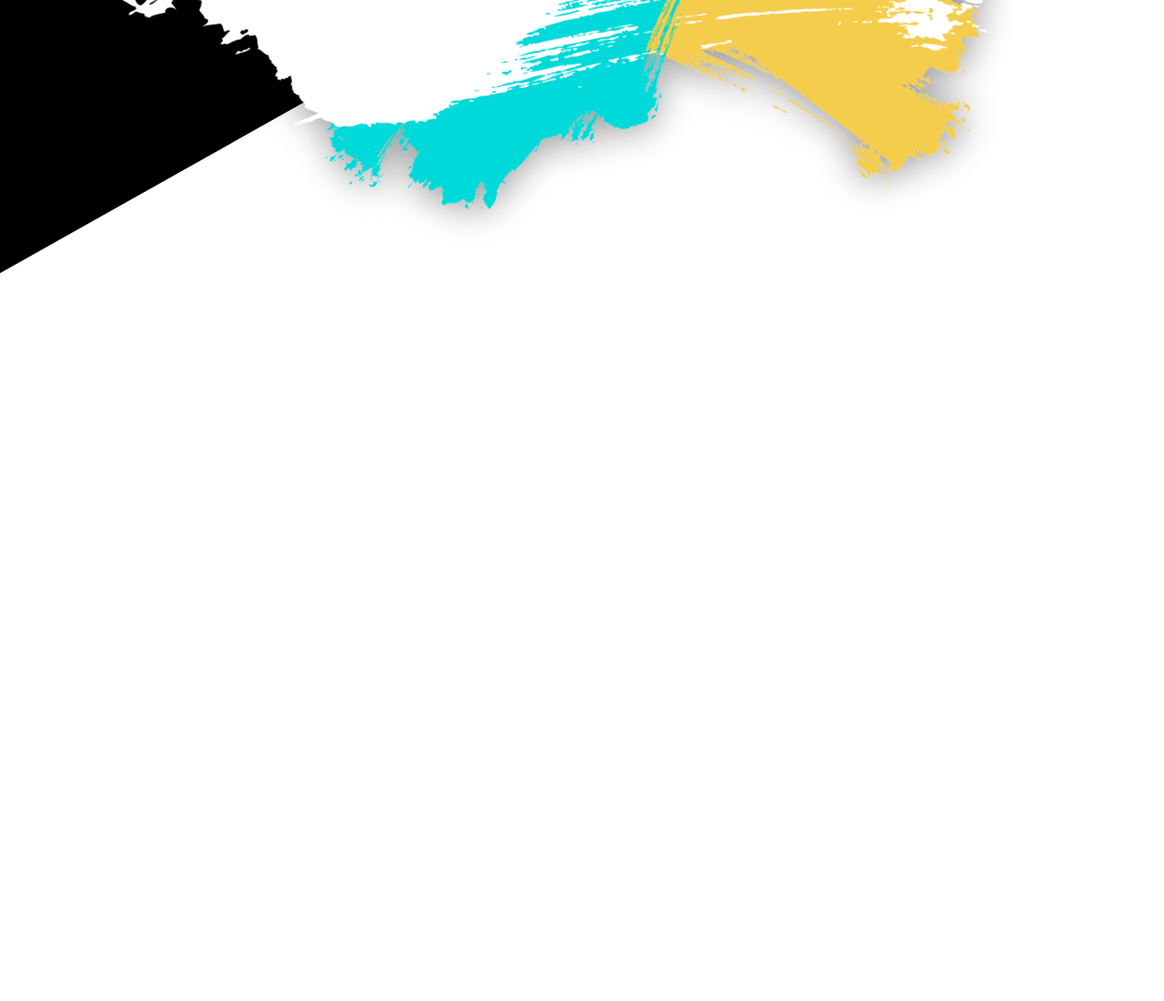
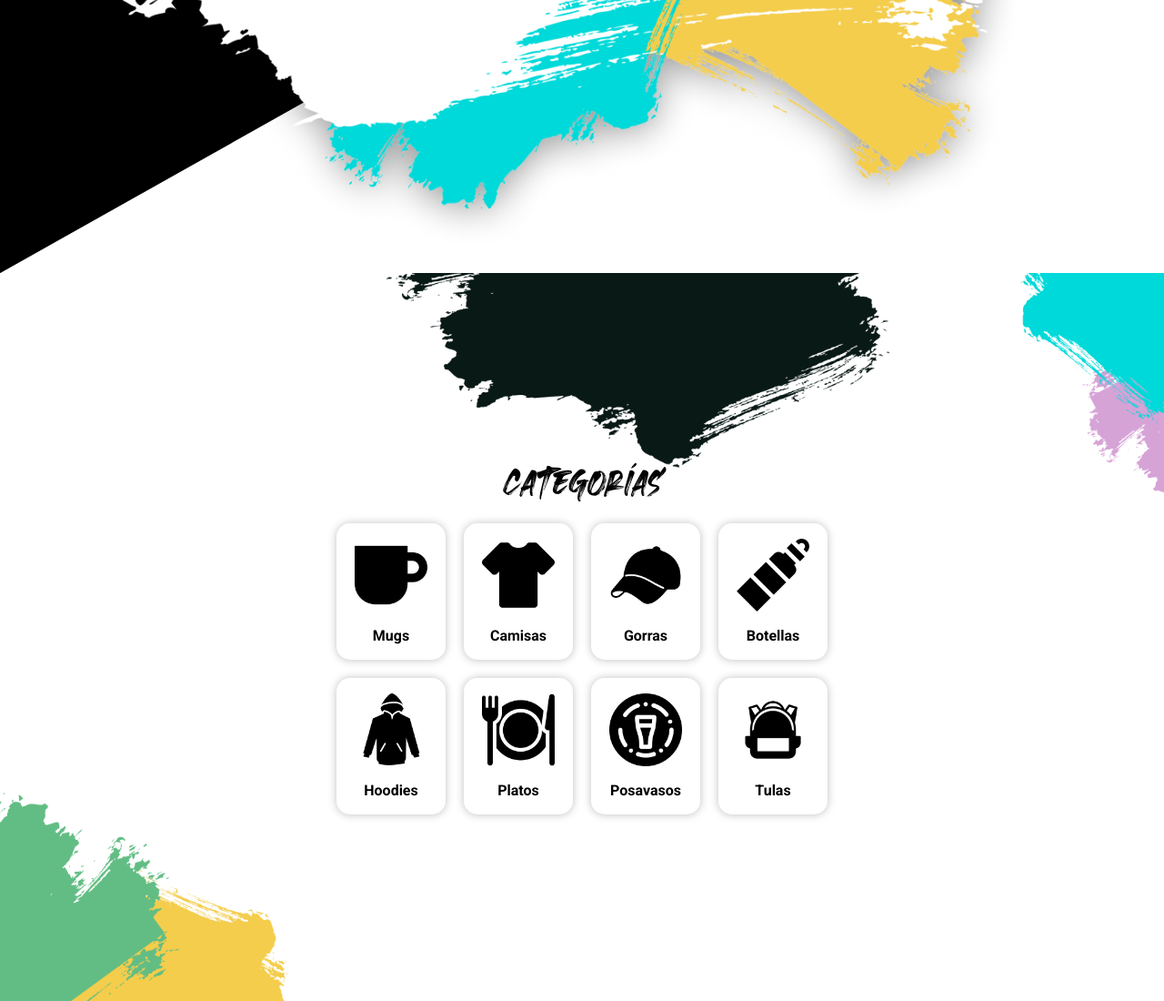
Before and after one commit to PedroHigueraG/Sublination, a plain HTML site: page index.html in a window 1280 px wide. Shown: the part 1558-2658 px from the top of the page at 91% size. Before the commit the page ends 1858 px from the top, so only its background shows below. Drawn offline with Linux system fonts and the light colour scheme; a web font is replaced by a local one.

Commit message:
Sección de categoría creada

```diff
--- a/css/style.css
+++ b/css/style.css
@@ -19,6 +19,10 @@ html{
 
 body{
     font-family: 'Roboto', sans-serif;
+}
+
+section{
+    min-height: 100vh;
 }
 
 p,a{
@@ -69,7 +73,6 @@ h2{
     background-image: url('../assets/dark.jpg');
     background-size: cover;
     background-repeat: no-repeat;
-    min-height: 100vh;
     display: flex;
     flex-direction: column;
     align-items: center;
@@ -86,7 +89,6 @@ h2{
 
 /* Seccion de quienes somos */
 #whoSection{
-    min-height: 100vh;
     display: flex;
     align-items: center;
     justify-content: center;
@@ -113,3 +115,39 @@ h2{
     margin-top: 5rem;
     width: 120rem;
 }
+/* Seccion de categorías */
+#categories{
+    display: flex;
+    flex-direction: column;
+    align-items: center;
+    justify-content: center;
+    background-image: url('../assets/categoriesBackground.png');
+    background-repeat: no-repeat;
+    background-size: cover;
+}
+.categoriesContainer{
+    display: flex;
+}
+.category{
+    display: flex;
+    flex-direction: column;
+    align-items: center;
+    justify-content: space-evenly;
+    width: 12rem;
+    height: 15rem;
+    border-radius: 1.5rem;
+    box-shadow: 0 0.03rem 1rem rgba(0,0,0,0.25);
+    margin: 1rem;
+    text-decoration: none;
+    font-weight: bold;
+    color: black;
+    transition: .3s;
+}
+.category:hover{
+    padding: 1rem;
+    border: solid 0.1rem #000;
+    transition: .3s;
+}
+.category img{
+    width: 8rem;
+}
--- a/index.html
+++ b/index.html
@@ -12,7 +12,7 @@
   <div class="navbar">
     <a href="#welcomeSection">Inicio</a>
     <a href="#whoSection">¿Quienes somos?</a>
-    <a href="">Categorías</a>
+    <a href="#categories">Categorías</a>
     <a href="">Contáctanos</a>
   </div>
   <main>
@@ -32,6 +32,21 @@
         </div>
       </div>
     </section>
+    <section id="categories">
+      <h2 class="fontStyled">Categorías</h2>
+      <div class="categoriesContainer">
+        <a href="" class="category"><img src="assets/mug.png" alt=""> Mugs</a>
+        <a href="" class="category"><img src="assets/shirt.png" alt="">Camisas</a>
+        <a href="" class="category"><img src="assets/cap.png" alt="">Gorras</span></a>
+        <a href="" class="category"><img src="assets/water-bottle.png" alt="">Botellas</a>
+      </div>
+      <div class="categoriesContainer">
+        <a href="" class="category"><img src="assets/hoodie.png" alt="">Hoodies</a>
+        <a href="" class="category"><img src="assets/plate.png" alt="">Platos</span></a>
+        <a href="" class="category"><img src="assets/coaster.png" alt="">Posavasos</a>
+        <a href="" class="category"><img src="assets/bag.png" alt="">Tulas</a>
+      </div>
+    </section>
   </main>
 </body>
 </html>
```
Also changed, not shown: assets/categoriesBackground.png (added).
